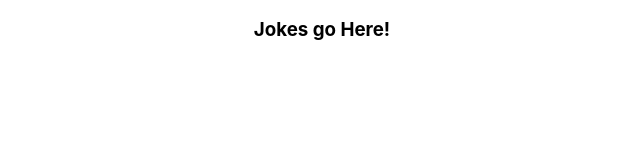
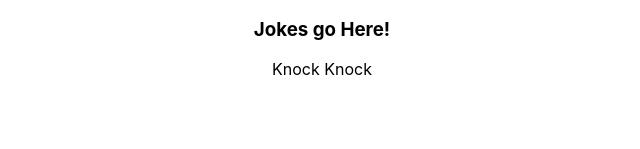
Before and after one commit to rsamhollyer/ajax-dadjoke-app, a React (Create React App) app: page / in a window 1280 px wide. Shown: the part 141-290 px from the top of the page, without its empty margins (318-958 px from the left). Built offline with nearby package versions, Linux system fonts and the light colour scheme; no server answers.

Commit message:
updated for props

```diff
--- a/src/App.js
+++ b/src/App.js
@@ -6,9 +6,11 @@ import { useEffect } from "react";
 import GetJoke from "./Getjoke";
 
 function App() {
-	// tells React to perform actions that are not directly related to drawing -- side-effects
-
 	useEffect(() => {
+		// tells React to perform actions that are not directly related to drawing -- side-effects
+		//This side effect will run exactly one time no matter how often App() function is refun
+		// If anything needs redrawing in the live DOM on the page.
+		// This calculation and reconciliation process is known as React's Virtual DOM
 		GetJoke();
 	});
 
@@ -16,7 +18,7 @@ function App() {
 		<div className="App">
 			<Header />
 			<JokeButton />
-			<JokeContainer />
+			<JokeContainer joke="Knock Knock" />
 		</div>
 	);
 }
--- a/src/JokeContainer.js
+++ b/src/JokeContainer.js
@@ -1,9 +1,10 @@
 import React from "react";
 
-function JokeContainer() {
+function JokeContainer(props) {
 	return (
 		<section className="joke-container">
 			<h3>Jokes go Here!</h3>
+			<p>{props.joke}</p>
 		</section>
 	);
 }
```
Also changed, not shown: src/Joke.js (added), 1 other file (tests, documents, lock files or other folders).
